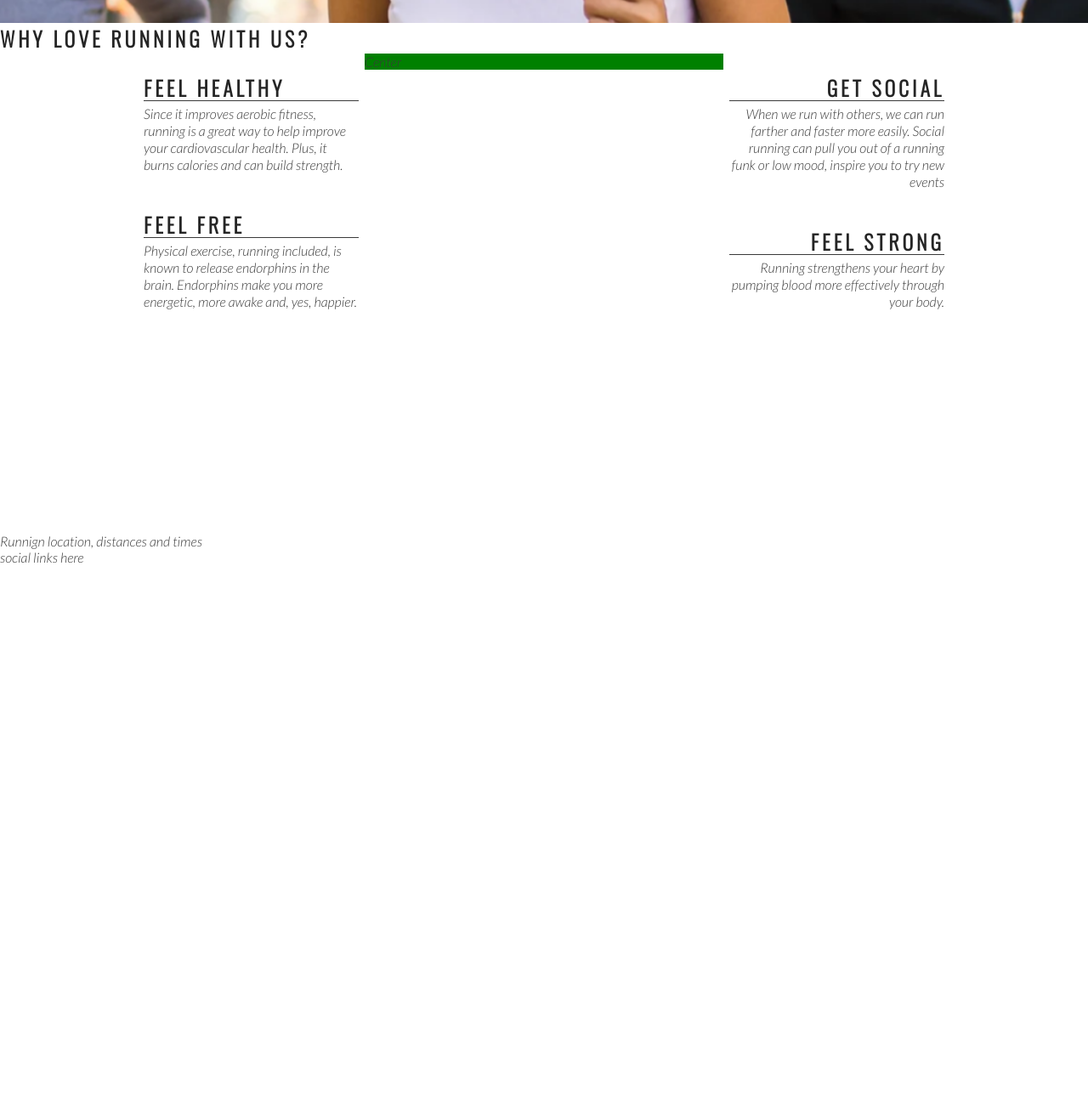
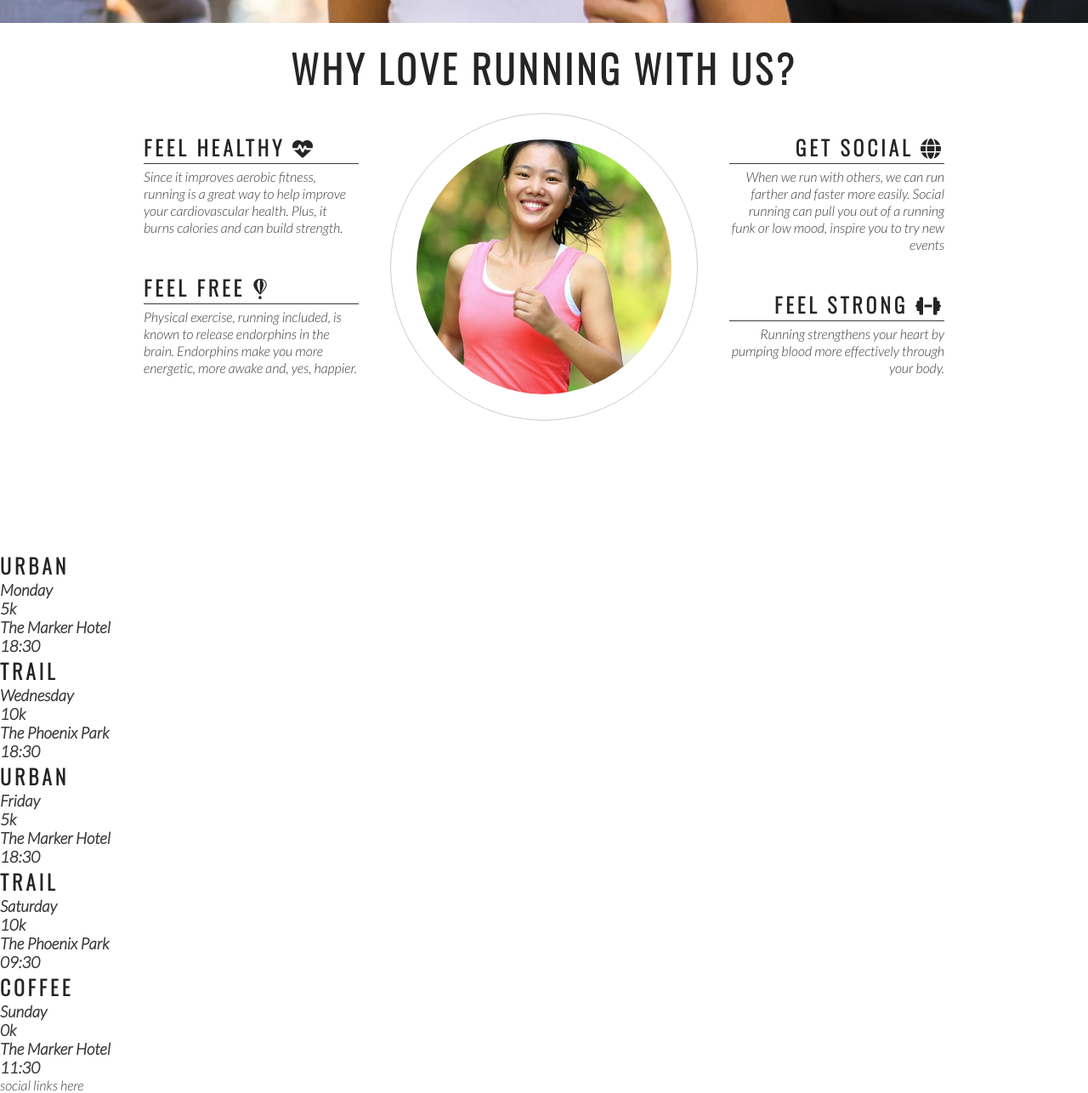
Before and after one commit to AndrewMcNamara117/love-running, a plain HTML site: page index.html in a window 1280 px wide. Shown: the part 695-1981 px from the top of the page at 85% size. Before the commit the page ends 1360 px from the top, so only its background shows below. Drawn offline with nearby package versions, Linux system fonts and the light colour scheme.

Commit message:
add meetup times main structure

```diff
--- a/assets/css/style.css
+++ b/assets/css/style.css
@@ -73,7 +73,7 @@ border-bottom: 1px solid #3a3a3a;
 #hero-image {
     height:  600px;
     width: 100%;
-    background-image: url('../css/images/hero-image.webp');
+    background-image: url('/images/hero-image.webp');
     background-position: center center;
     background-repeat: no-repeat;
     /* animates zoom effect on loading page */
@@ -132,7 +132,6 @@ border-bottom: 1px solid #3a3a3a;
 #center-about {
     width: 33%;
     margin: 0 auto;
-    background-color: green;
 }
 
 hr {
@@ -165,3 +164,27 @@ margin-bottom: 50px;
 .right-about-heading {
     text-align: right;
 }
+
+#welcome {
+    text-align: center;
+    margin: 20px 0;
+    font-size: 280%;
+
+}
+
+#circle-container {
+    width: 300px;
+    height: 300px;
+    padding: 30px;
+    border-style: solid;
+    border-color: #ccc;
+    border-width: 1px;
+    border-radius: 50%;
+    margin: 0 auto;
+}
+
+#circle-cover-bg {
+    background: url('../../images/ethos-center-image.jpg') no-repeat center center;
+    height: 100%;
+    border-radius: 50%;
+}
--- a/index.html
+++ b/index.html
@@ -39,17 +39,17 @@
         </div>
     </section>
     <section id="club-ethos">
-        <h1>Why Love Running With Us?</h1>
+        <h2 id="welcome">Why Love Running With Us?</h2>
         <div id="left-about">
             <div class="left-about-heading">
-                <h2>Feel Healthy</h2>
+                <h2>Feel Healthy <i class="fas fa-heartbeat"></i></h2>
                 <hr>
                 <p>
                     Since it improves aerobic fitness, running is a great way to help improve your cardiovascular health. Plus, it burns calories and can build strength.
                 </p>
             </div>
             <div class="left-about-heading">
-                <h2>Feel Free</h2>
+                <h2>Feel Free <i class="fab fa-fly"></i></h2>
                 <hr>
                 <p>
                     Physical exercise, running included, is known to release endorphins in the brain. Endorphins make you more energetic, more awake and, yes, happier.
@@ -58,25 +58,67 @@
         </div>
         <div id="right-about">
             <div class="right-about-heading">
-                <h2>Get Social</h2>
+                <h2>Get Social <i class="fas fa-globe"></i></h2>
                 <hr>
                 <p>When we run with others, we can run farther and faster more easily. Social running can pull you out of a running funk or low mood, inspire you to try new events</p>
             </div>
             <div class="right-about-heading">
-                <h2>Feel Strong</h2>
+                <h2>Feel Strong <i class="fas fa-dumbbell"></i></h2>
                 <hr>
                 <p>Running strengthens your heart by pumping blood more effectively through your body.</p>
             </div>
         </div>
         </div>
-        <div id="center-about">Center</div>
+        <div id="center-about">
+            <div id="circle-container">
+                <div id="circle-cover-bg">
+                </div>
+            </div>
+        </div>
     </section>
     <section>
-        Runnign location, distances and times
+       <div>
+           <h2>Urban</h2>
+           <h3>Monday</h3>
+           <h3>5k</h3>
+           <h3>The Marker Hotel</h3>
+           <h3>18:30</h3>
+       </div>
+       <div>
+        <h2>Trail</h2>
+        <h3>Wednesday</h3>
+        <h3>10k</h3>
+        <h3>The Phoenix Park</h3>
+        <h3>18:30</h3>
+    </div>
+    <div>
+        <h2>Urban</h2>
+        <h3>Friday</h3>
+        <h3>5k</h3>
+        <h3>The Marker Hotel</h3>
+        <h3>18:30</h3>
+    </div>
+    <div>
+        <h2>Trail</h2>
+        <h3>Saturday</h3>
+        <h3>10k</h3>
+        <h3>The Phoenix Park</h3>
+        <h3>09:30</h3>
+    </div>
+    <div>
+        <h2>Coffee</h2>
+        <h3>Sunday</h3>
+        <h3>0k</h3>
+        <h3>The Marker Hotel</h3>
+        <h3>11:30</h3>
+    </div>
     </section>
     <footer>
         social links here
     </footer>
+
+    <!--font awesome script-->
+    <script src="https://kit.fontawesome.com/406d66d7b0.js" crossorigin="anonymous"></script>
 </body>
 
 </html>
```
Also changed, not shown: images/ethos-center-image.jpg (added), images/hero-image.webp (renamed from assets/css/images/hero-image.webp).
